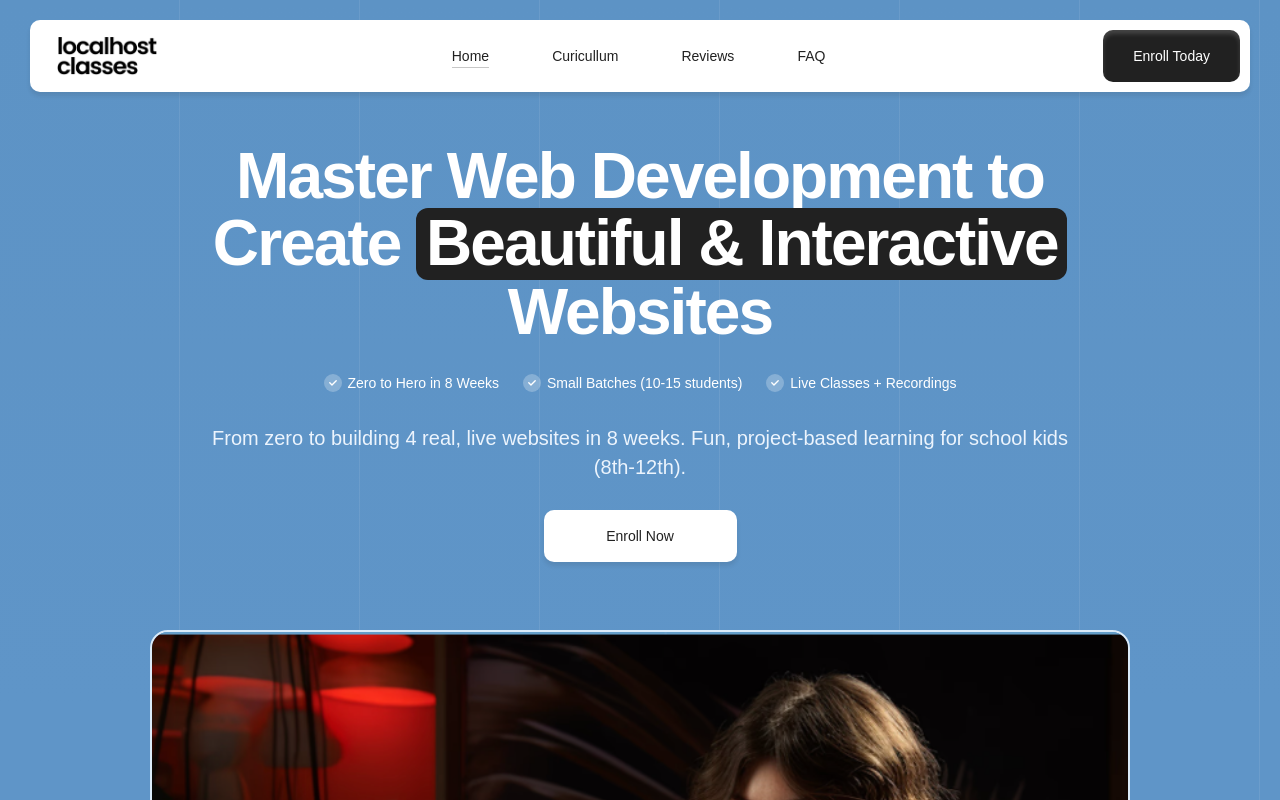
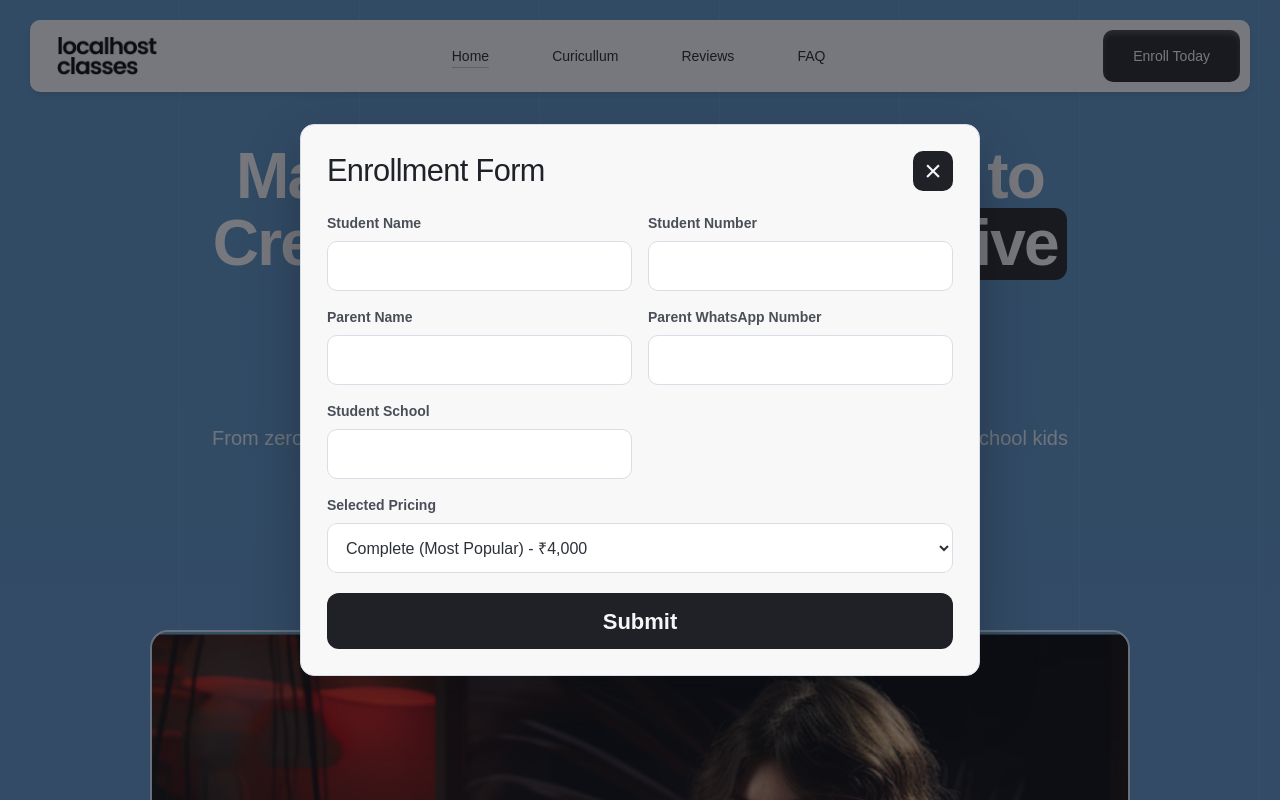
Before and after one commit to Gautham28/localhost-classes, a React (Vite) app: page / in a window 1280 px wide. Both pictures are taken after a click on the button "Enroll Today". Shown: the top 800 px of the page. Built offline with nearby package versions, Linux system fonts and the light colour scheme; a web font is replaced by a local one.

Commit message:
made nav and hero enroll button work

```diff
--- a/src/App.jsx
+++ b/src/App.jsx
@@ -1,3 +1,4 @@
+import { useState } from 'react'
 import Navbar from './components/Navbar'
 import Hero from './components/Hero'
 import Learn from './components/learn'
@@ -10,19 +11,129 @@ import Footer from './components/Footer'
 import './App.css'
 
 function App() {
+  const [isEnrollFormOpen, setIsEnrollFormOpen] = useState(false)
+  const [formData, setFormData] = useState({
+    studentName: '',
+    studentNumber: '',
+    parentName: '',
+    parentWhatsapp: '',
+    studentSchool: '',
+    pricingPlan: 'Complete (Most Popular)',
+  })
+
+  const openEnrollForm = (pricingPlan = 'Complete (Most Popular)') => {
+    setFormData((prev) => ({ ...prev, pricingPlan }))
+    setIsEnrollFormOpen(true)
+  }
+
+  const closeEnrollForm = () => {
+    setIsEnrollFormOpen(false)
+  }
+
+  const handleInputChange = (event) => {
+    const { name, value } = event.target
+    setFormData((prev) => ({ ...prev, [name]: value }))
+  }
+
+  const handleSubmit = (event) => {
+    event.preventDefault()
+    setIsEnrollFormOpen(false)
+  }
+
   return (
     <main className="landing-page">
       <div className="hero-wrapper">
-        <Navbar />
-        <Hero />
+        <Navbar onEnrollClick={() => openEnrollForm()} />
+        <Hero onEnrollClick={() => openEnrollForm()} />
       </div>
       <Learn />
       <Curriculum />
       <Reviews />
       <Why />
-      <Pricing />
+      <Pricing onEnrollClick={openEnrollForm} />
       <Faq />
       <Footer />
+
+      {isEnrollFormOpen && (
+        <div className="enroll-modal-backdrop" role="presentation" onClick={closeEnrollForm}>
+          <div
+            className="enroll-modal"
+            role="dialog"
+            aria-modal="true"
+            aria-labelledby="enroll-form-title"
+            onClick={(event) => event.stopPropagation()}
+          >
+            <div className="enroll-modal-header">
+              <h3 id="enroll-form-title">Enrollment Form</h3>
+              <button type="button" aria-label="Close enrollment form" onClick={closeEnrollForm}>
+                ×
+              </button>
+            </div>
+
+            <form className="enroll-form" onSubmit={handleSubmit}>
+              <label>
+                Student Name
+                <input
+                  type="text"
+                  name="studentName"
+                  value={formData.studentName}
+                  onChange={handleInputChange}
+                  required
+                />
+              </label>
+
+              <label>
+                Student Number
+                <input
+                  type="tel"
+                  name="studentNumber"
+                  value={formData.studentNumber}
+                  onChange={handleInputChange}
+                  required
+                />
+              </label>
+
+              <label>
+                Parent Name
+                <input type="text" name="parentName" value={formData.parentName} onChange={handleInputChange} required />
+              </label>
+
+              <label>
+                Parent WhatsApp Number
+                <input
+                  type="tel"
+                  name="parentWhatsapp"
+                  value={formData.parentWhatsapp}
+                  onChange={handleInputChange}
+                  required
+                />
+              </label>
+
+              <label>
+                Student School
+                <input
+                  type="text"
+                  name="studentSchool"
+                  value={formData.studentSchool}
+                  onChange={handleInputChange}
+                  required
+                />
+              </label>
+
+              <label>
+                Selected Pricing
+                <select name="pricingPlan" value={formData.pricingPlan} onChange={handleInputChange} required>
+                  <option value="Starter">Starter - ₹2,000</option>
+                  <option value="Complete (Most Popular)">Complete (Most Popular) - ₹4,000</option>
+                  <option value="Pro">Pro - ₹5,500</option>
+                </select>
+              </label>
+
+              <button type="submit">Submit</button>
+            </form>
+          </div>
+        </div>
+      )}
     </main>
   )
 }
--- a/src/components/Hero.jsx
+++ b/src/components/Hero.jsx
@@ -21,7 +21,7 @@ function PointIcon() {
   )
 }
 
-function Hero() {
+function Hero({ onEnrollClick }) {
   return (
     <section className="hero-section" id="home">
       <div className="hero-content">
@@ -51,7 +51,7 @@ function Hero() {
           school kids (8th-12th).
         </p>
 
-        <button className="hero-cta" type="button">
+        <button className="hero-cta" type="button" onClick={onEnrollClick}>
           Enroll Now
         </button>
       </div>
--- a/src/components/Navbar.jsx
+++ b/src/components/Navbar.jsx
@@ -5,7 +5,7 @@ const navItems = [
   { label: 'FAQ', href: '#faq', active: false },
 ]
 
-function Navbar() {
+function Navbar({ onEnrollClick }) {
   return (
     <header className="navbar-shell">
       <nav className="navbar">
@@ -24,7 +24,7 @@ function Navbar() {
           ))}
         </ul>
 
-        <button className="enroll-btn" type="button">
+        <button className="enroll-btn" type="button" onClick={onEnrollClick}>
           Enroll Today
         </button>
       </nav>
--- a/src/components/Pricing.jsx
+++ b/src/components/Pricing.jsx
@@ -30,41 +30,12 @@ const plans = [
   },
 ]
 
-function Pricing() {
+function Pricing({ onEnrollClick }) {
   const [selectedPlan, setSelectedPlan] = useState(plans[1].name)
-  const [isEnrollFormOpen, setIsEnrollFormOpen] = useState(false)
-  const [formData, setFormData] = useState({
-    studentName: '',
-    studentNumber: '',
-    parentName: '',
-    parentWhatsapp: '',
-    studentSchool: '',
-    pricingPlan: plans[1].name,
-  })
   const activePlan = plans.find((plan) => plan.name === selectedPlan) ?? plans[1]
 
   const handlePlanChange = (planName) => {
     setSelectedPlan(planName)
-    setFormData((prev) => ({ ...prev, pricingPlan: planName }))
-  }
-
-  const openEnrollForm = () => {
-    setFormData((prev) => ({ ...prev, pricingPlan: selectedPlan }))
-    setIsEnrollFormOpen(true)
-  }
-
-  const closeEnrollForm = () => {
-    setIsEnrollFormOpen(false)
-  }
-
-  const handleInputChange = (event) => {
-    const { name, value } = event.target
-    setFormData((prev) => ({ ...prev, [name]: value }))
-  }
-
-  const handleSubmit = (event) => {
-    event.preventDefault()
-    setIsEnrollFormOpen(false)
   }
 
   return (
@@ -125,7 +96,7 @@ function Pricing() {
 
             <div className="pricing-note-row">
               <p>{activePlan.note}</p>
-              <button type="button" onClick={openEnrollForm}>
+              <button type="button" onClick={() => onEnrollClick(activePlan.name)}>
                 Enroll Now
               </button>
             </div>
@@ -147,89 +118,6 @@ function Pricing() {
           </p>
         </div>
       </div>
-
-      {isEnrollFormOpen && (
-        <div className="enroll-modal-backdrop" role="presentation" onClick={closeEnrollForm}>
-          <div
-            className="enroll-modal"
-            role="dialog"
-            aria-modal="true"
-            aria-labelledby="enroll-form-title"
-            onClick={(event) => event.stopPropagation()}
-          >
-            <div className="enroll-modal-header">
-              <h3 id="enroll-form-title">Enrollment Form</h3>
-              <button type="button" aria-label="Close enrollment form" onClick={closeEnrollForm}>
-                ×
-              </button>
-            </div>
-
-            <form className="enroll-form" onSubmit={handleSubmit}>
-              <label>
-                Student Name
-                <input
-                  type="text"
-                  name="studentName"
-                  value={formData.studentName}
-                  onChange={handleInputChange}
-                  required
-                />
-              </label>
-
-              <label>
-                Student Number
-                <input
-                  type="tel"
-                  name="studentNumber"
-                  value={formData.studentNumber}
-                  onChange={handleInputChange}
-                  required
-                />
-              </label>
-
-              <label>
-                Parent Name
-                <input type="text" name="parentName" value={formData.parentName} onChange={handleInputChange} required />
-              </label>
-
-              <label>
-                Parent WhatsApp Number
-                <input
-                  type="tel"
-                  name="parentWhatsapp"
-                  value={formData.parentWhatsapp}
-                  onChange={handleInputChange}
-                  required
-                />
-              </label>
-
-              <label>
-                Student School
-                <input
-                  type="text"
-                  name="studentSchool"
-                  value={formData.studentSchool}
-                  onChange={handleInputChange}
-                  required
-                />
-              </label>
-
-              <label>
-                Selected Pricing
-                <select name="pricingPlan" value={formData.pricingPlan} onChange={handleInputChange} required>
-                  {plans.map((plan) => (
-                    <option key={plan.name} value={plan.name}>
-                      {plan.name} - {plan.price}
-                    </option>
-                  ))}
-                </select>
-              </label>
-
-              <button type="submit">Submit</button>
-            </form>
-          </div>
-        </div>
-      )}
     </section>
   )
 }
```
